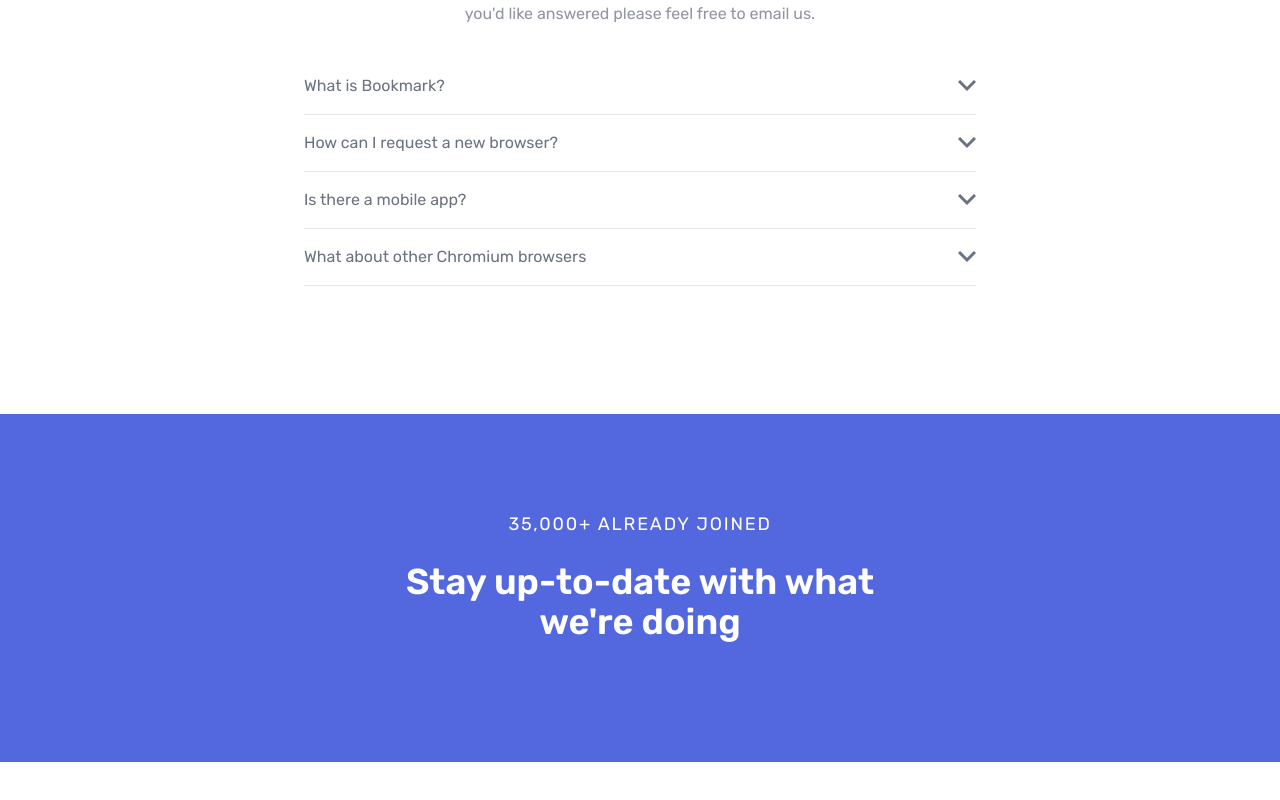
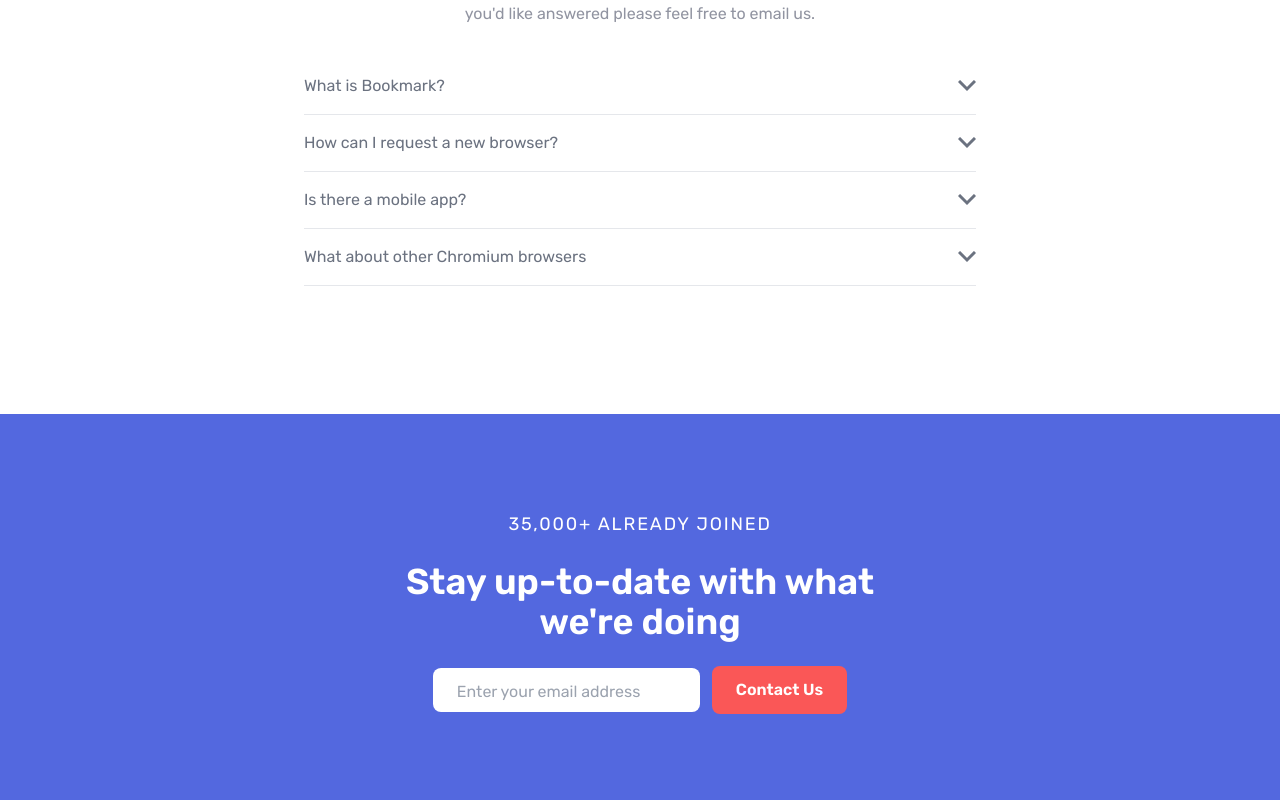
Before and after one commit to kenvilar/bookmark-tailwind, a Next.js app: page / in a window 1280 px wide. Shown: the part 2380-3180 px from the top of the page. Before the commit the page ends 3142 px from the top, so only its background shows below. Built offline with nearby package versions, Linux system fonts and the light colour scheme.

Commit message:
update newsletter section

```diff
--- a/src/app/components/Newsletter.tsx
+++ b/src/app/components/Newsletter.tsx
@@ -11,7 +11,24 @@
           </h2>
 
           {/*form*/}
-          <form action="#"></form>
+          <form
+            action="#"
+            className="flex flex-col items-start justify-center max-w-2xl mx-auto space-y-6 text-base px-6 md:flex-row md:space-y-0 md:space-x-4 md:px-0"
+          >
+            <div className="flex flex-col justify-between items-center mx-auto md:flex-row md:mx-0">
+              <input
+                type="text"
+                className="flex-1 px-6 pt-3 pb-2 mb-4 rounded-lg border-1 border-white focus:outline-none md:mr-3 md:mb-0"
+                placeholder="Enter your email address"
+              />
+
+              <input
+                type="submit"
+                className="inline-flex px-6 py-3 font-semibold text-center text-white duration-200 transform rounded-lg cursor-pointer focus:outline-none bg-softRed hover:opacity-90"
+                value="Contact Us"
+              />
+            </div>
+          </form>
         </div>
       </section>
     </>
```
